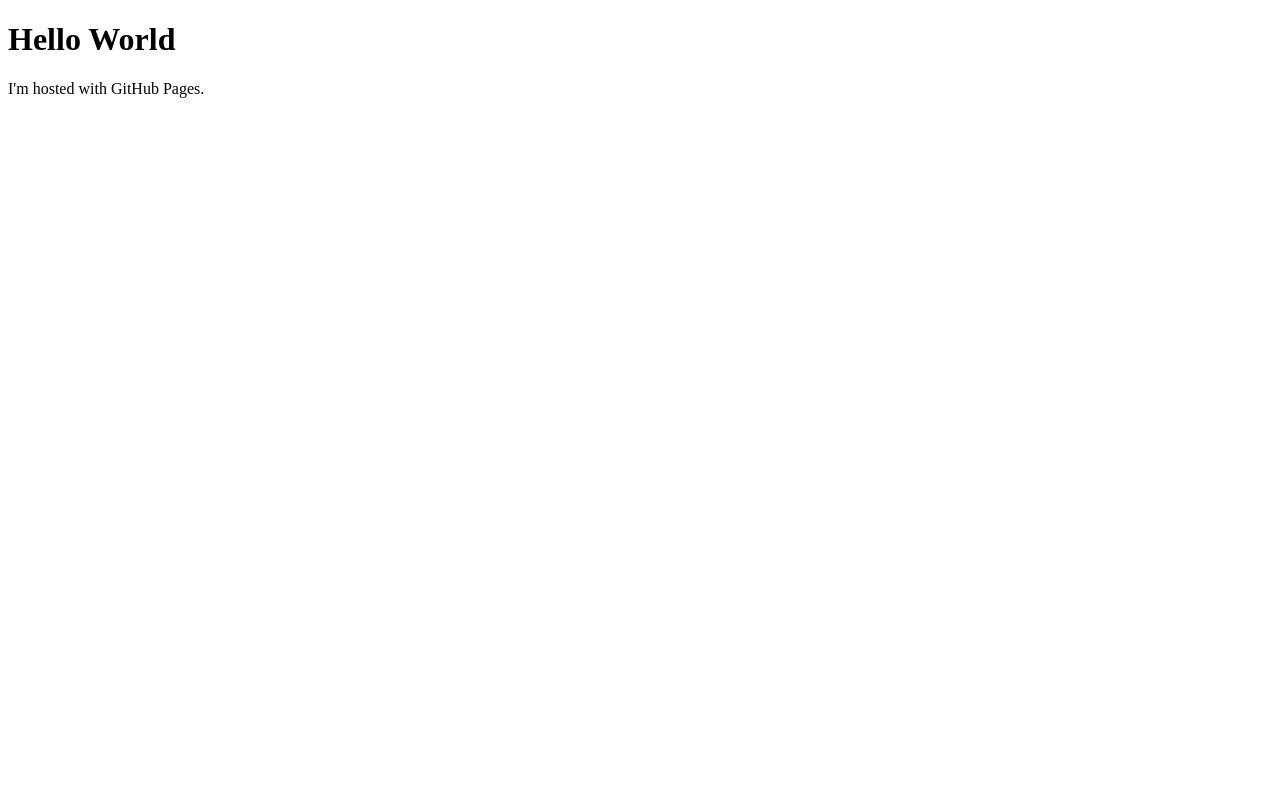
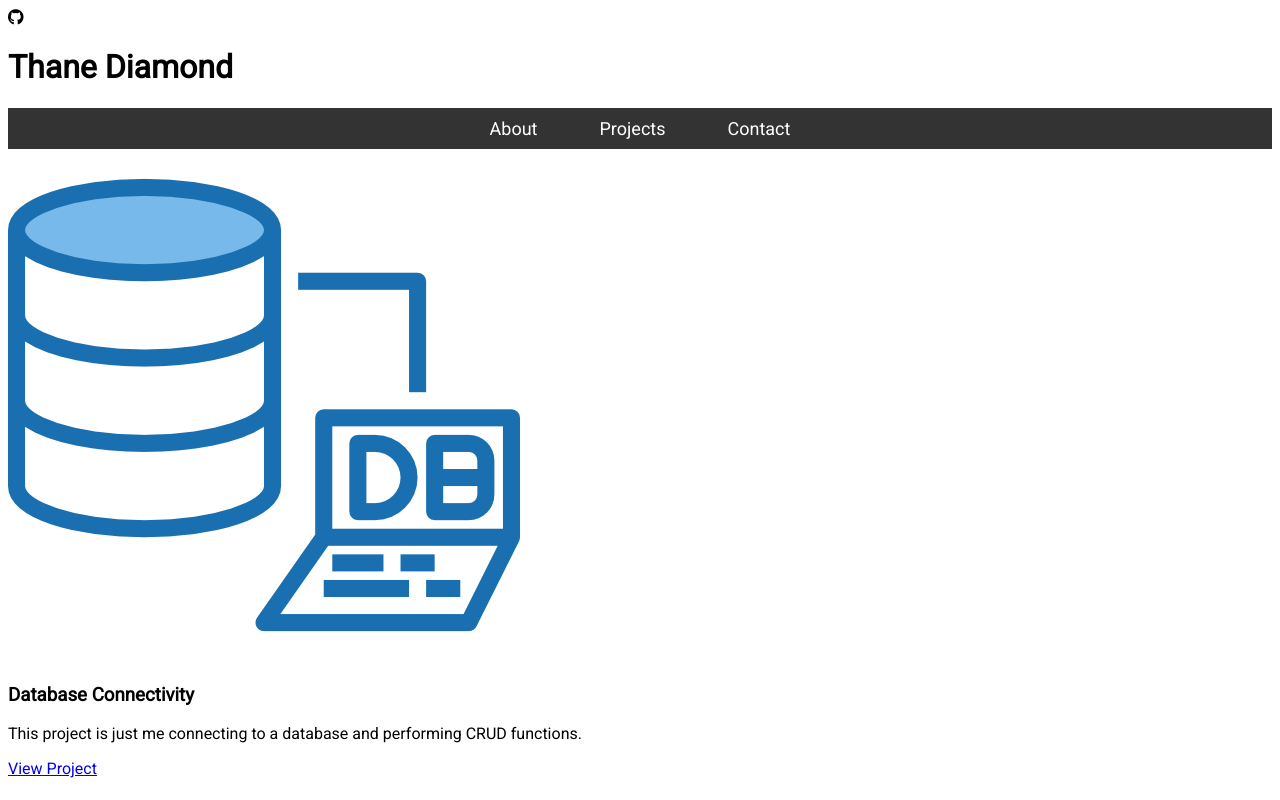
Before and after one commit to ThaneDiamond/ThaneDiamond.github.io, a plain HTML site: page index.html in a window 1280 px wide. Drawn offline with Linux system fonts and the light colour scheme.

Commit message:
Creation of folder structure and basics
Added Image, JavaScript, CSS and Pages folders and some texts

```diff
--- /dev/null
+++ b/CSS/style.css
@@ -0,0 +1,36 @@
+html {
+    scroll-behavior: smooth;
+  }
+
+
+nav {
+    background-color: #333;
+    padding: 10px 0;
+    text-align: center;
+  }
+
+  nav ul {
+    list-style-type: none;
+    margin: 0;
+    padding: 0;
+    display: flex;
+    justify-content: center;
+  }
+
+  nav ul li {
+    margin: 0 15px;
+  }
+
+  nav ul li a {
+    text-decoration: none;
+    color: white;
+    font-size: 18px;
+    padding: 8px 16px;
+    transition: background-color 0.3s ease, color 0.3s ease;
+  }
+
+  nav ul li a:hover {
+    background-color: #555;
+    color: wheat;
+    border-radius: 4px;
+  }
--- a/index.html
+++ b/index.html
@@ -1,7 +1,37 @@
 <!DOCTYPE html>
+
 <html>
+    <link rel="stylesheet" href="CSS/style.css">
+    <link rel="stylesheet" href="https://fonts.googleapis.com/css?family=Roboto">
+    <link rel="stylesheet" href="https://cdnjs.cloudflare.com/ajax/libs/font-awesome/5.15.4/css/all.min.css">
+
+<i class="fab fa-github"></i>
+<style>
+  body {
+    font-family: 'Roboto', sans-serif;
+  }
+</style>
+
 <body>
-<h1>Hello World</h1>
-<p>I'm hosted with GitHub Pages.</p>
+<h1>Thane Diamond</h1>
+
+<nav>
+    <ul>
+      <li><a href="#about">About</a></li>
+      <li><a href="#projects">Projects</a></li>
+      <li><a href="#contact">Contact</a></li>
+      <!-- create pages for above links -->
+    </ul>
+  </nav>
+
+  <section id="projects">
+    <div class="project">
+      <img src='Images/DatabaseIcon.png' alt="SimpleDatabaseApp">
+      <h3>Database Connectivity</h3>
+      <p>This project is just me connecting to a database and performing CRUD functions.</p>
+      <a href="https://github.com/ThaneDiamond/SimpleDataBase-app">View Project</a>
+    </div>
+  </section>
+
 </body>
 </html>
```
Also changed, not shown: Images/DatabaseIcon.png (added), Pages/about.html (added), Pages/projects.html (added).
